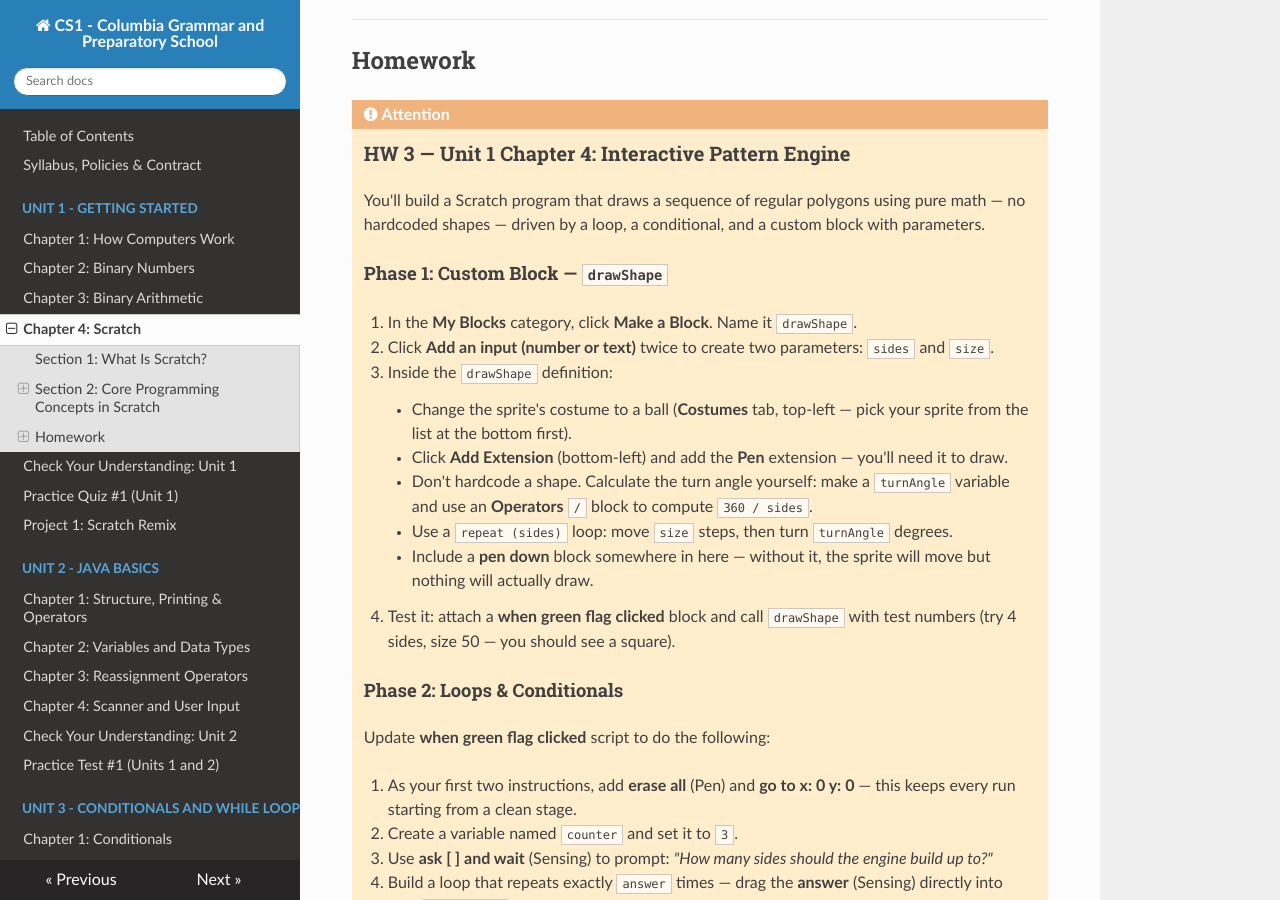
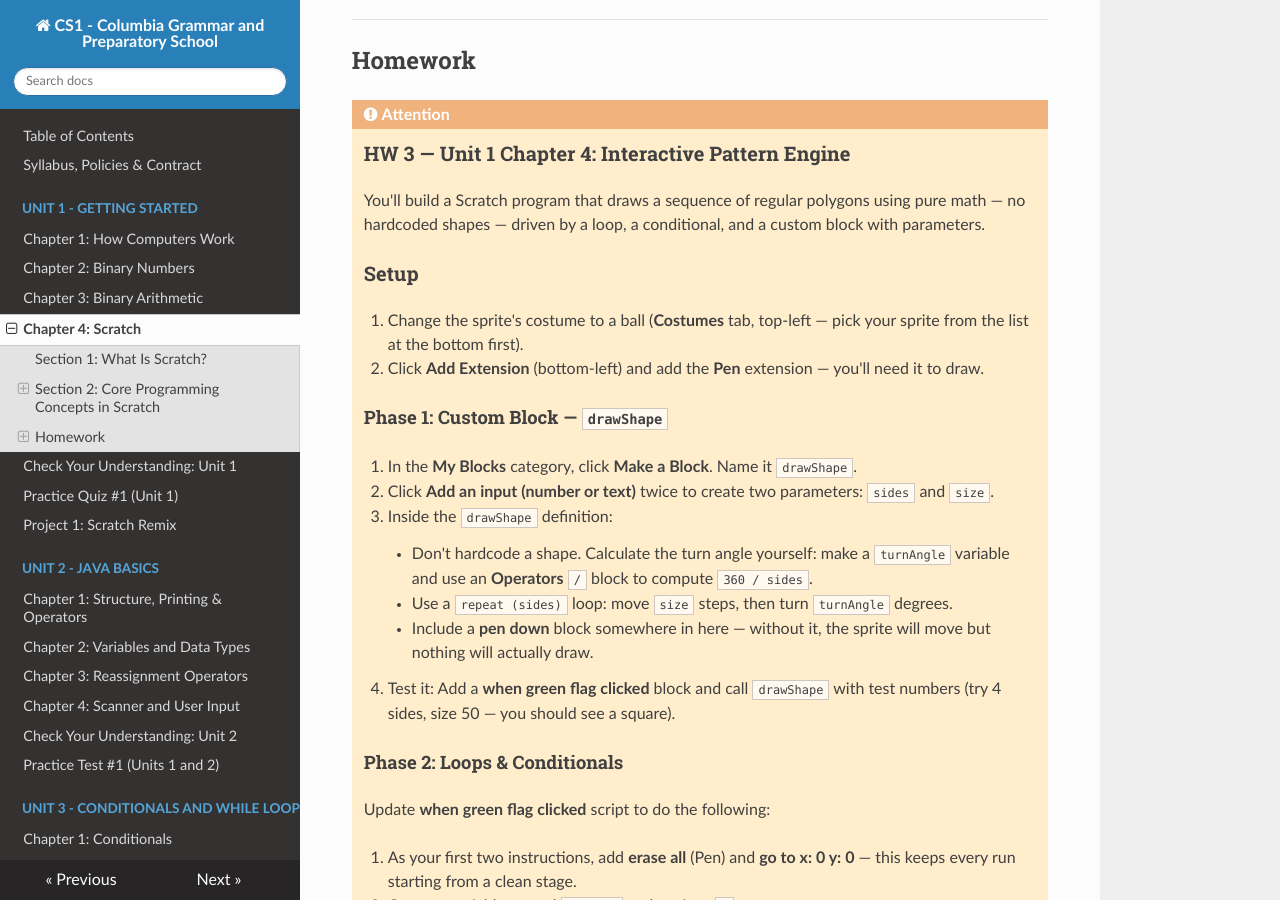
Before and after one commit to kjergens/cs1-site, an MkDocs documentation site: the page built from docs/unit1/notes_04_scratch.md, in a window 1280 px wide and 900 px high, scrolled down 1456 px. Built offline with MkDocs 1.6.1, drawn with Linux system fonts in a browser that asks for light colours; nearby versions of some CDN libraries.

Commit message:
Add setup instructions for Scratch program
Added setup instructions for the Scratch program, including costume change and extension addition.

```diff
--- a/docs/unit1/notes_04_scratch.md
+++ b/docs/unit1/notes_04_scratch.md
@@ -61,17 +61,19 @@ In Scratch, scripts start when something happens — "when green flag clicked",
 
     You'll build a Scratch program that draws a sequence of regular polygons using pure math — no hardcoded shapes — driven by a loop, a conditional, and a custom block with parameters.
 
+    ### Setup ###
+    1. Change the sprite's costume to a ball (**Costumes** tab, top-left — pick your sprite from the list at the bottom first).
+    2. Click **Add Extension** (bottom-left) and add the **Pen** extension — you'll need it to draw.
+
     #### Phase 1: Custom Block — `drawShape`
 
     1. In the **My Blocks** category, click **Make a Block**. Name it `drawShape`.
     2. Click **Add an input (number or text)** twice to create two parameters: `sides` and `size`.
     3. Inside the `drawShape` definition:
-        - Change the sprite's costume to a ball (**Costumes** tab, top-left — pick your sprite from the list at the bottom first).
-        - Click **Add Extension** (bottom-left) and add the **Pen** extension — you'll need it to draw.
         - Don't hardcode a shape. Calculate the turn angle yourself: make a `turnAngle` variable and use an **Operators** `/` block to compute `360 / sides`.
         - Use a `repeat (sides)` loop: move `size` steps, then turn `turnAngle` degrees.
         - Include a **pen down** block somewhere in here — without it, the sprite will move but nothing will actually draw.
-    4. Test it: attach a **when green flag clicked** block and call `drawShape` with test numbers (try 4 sides, size 50 — you should see a square).
+    4. Test it: Add a **when green flag clicked** block and call `drawShape` with test numbers (try 4 sides, size 50 — you should see a square).
 
     #### Phase 2: Loops & Conditionals
 
```
